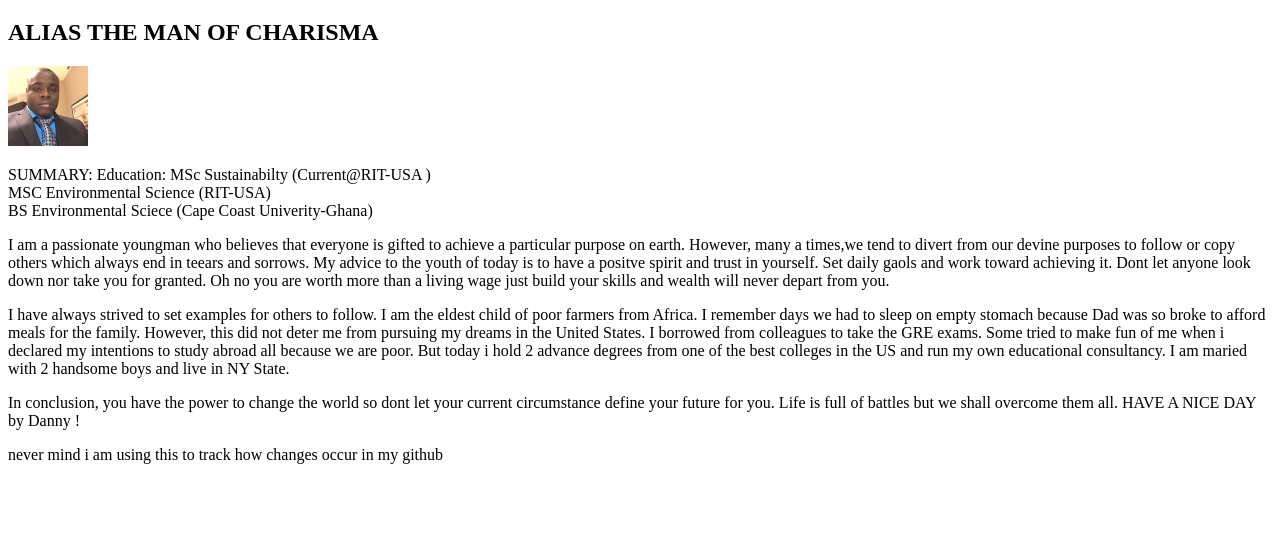
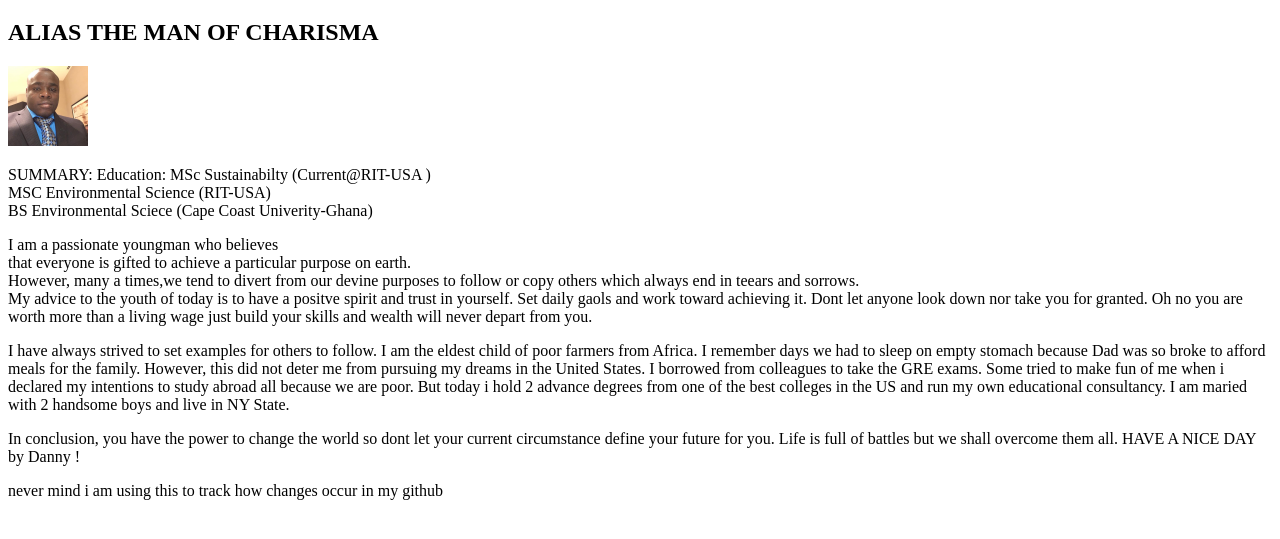
Before and after one commit to DanielBaah/Portfolio, a plain HTML site: page index.html in a window 1280 px wide. Shown: the part 61-600 px from the top of the page. Drawn offline with Linux system fonts and the light colour scheme.

Commit message:
Update index.html

```diff
--- a/index.html
+++ b/index.html
@@ -14,9 +14,9 @@
                          MSC Environmental Science (RIT-USA)<br>
                          BS Environmental  Sciece  (Cape Coast Univerity-Ghana)<br>
          </p>
-               <p>I am a passionate youngman who believes that everyone is gifted to achieve a particular purpose
-                   on earth. However, many a times,we tend to divert from our devine purposes to
-                   follow or copy others which always end in teears and sorrows. My advice to the
+               <p>I am a passionate youngman who believes<br> that everyone is gifted to achieve a particular purpose
+                   on earth.<br> However, many a times,we tend to divert from our devine purposes to
+                   follow or copy others which always end in teears and sorrows. <br> My advice to the
                      youth of today is to have a positve spirit and trust in yourself. Set daily gaols
                       and work toward achieving it. Dont let anyone
                      look down nor take you for granted. Oh no you are worth more than
```
